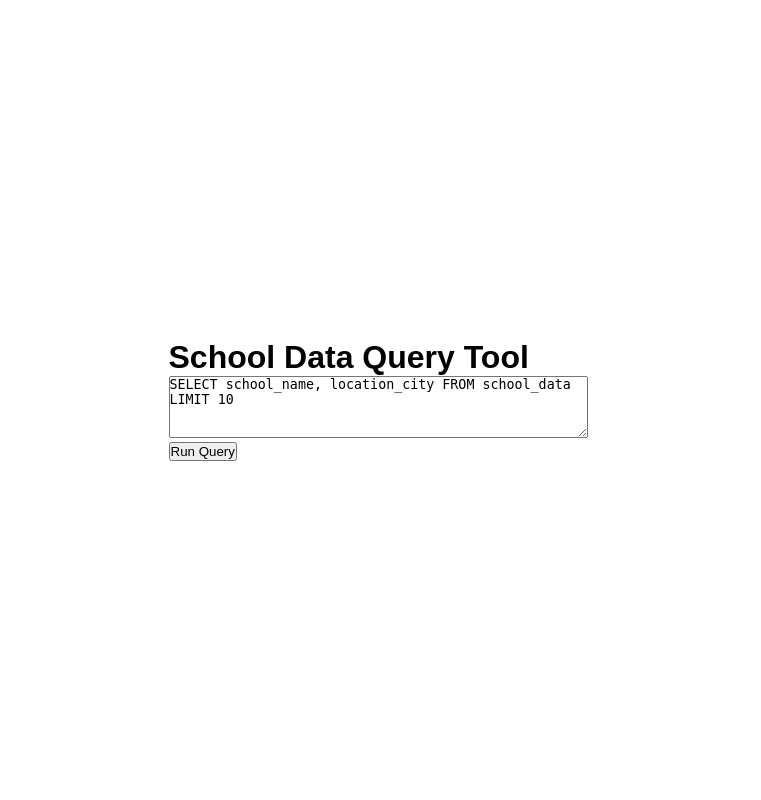
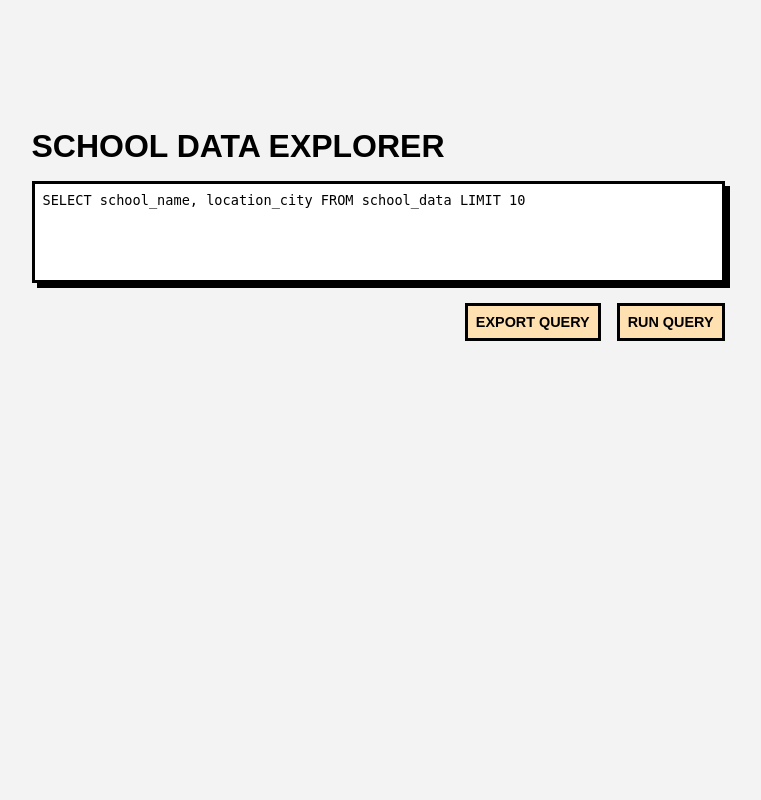
Before and after one commit to PaletteJack/curly-octo-engine, a Flask app: page / in a window 1280 px wide. Shown: the whole page, without its empty margins (262-1023 px from the left). Run offline with Flask 3, Linux system fonts and the light colour scheme.

Commit message:
modified load_db script to properly set numberical columns to 0 rather than NULL. improved styling of page. addded route to export query to csv file, should now be working.

```diff
--- a/main.py
+++ b/main.py
@@ -1,5 +1,5 @@
-from flask import Flask, request, jsonify, render_template, send_file
-import sqlite3
+from flask import Flask, request, render_template, send_file
+import sqlite3, json, io
 import pandas as pd
 
 app = Flask(__name__)
@@ -12,8 +12,11 @@ def export_csv():
     conn = sqlite3.connect('db.sqlite')
     df = pd.read_sql_query(query, conn)
     conn.close()
-    csv_file = df.to_csv('query_export.csv', index=False)
-    return send_file(csv_file, as_attachment=True, attachment_filename='query_export.csv', mimetype='text/csv')
+    buffer = io.StringIO()
+    df.to_csv(buffer, index=False)
+    buffer.seek(0)
+    bytes_output = io.BytesIO(buffer.getvalue().encode())
+    return send_file(bytes_output, as_attachment=True, download_name="export.csv", mimetype='text/csv')
 
 @app.route('/query', methods=["POST"])
 def run_query():
@@ -21,7 +24,7 @@ def run_query():
     conn = sqlite3.connect('db.sqlite')
     df = pd.read_sql_query(query, conn)
     conn.close()
-    return jsonify(df.to_dict(orient='records'))
+    return json.dumps(df.to_dict(orient='records'))
 
 @app.route("/", methods=["GET"])
 def home():
--- /dev/null
+++ b/static/index.js
@@ -0,0 +1,115 @@
+function capitalize(string) {
+    splitString = string.split("_")
+    capitalizedList = splitString.map(item => {
+          return item[0].toUpperCase() + item.slice(1)
+      });
+    return capitalizedList.join(" ")
+}
+
+async function runQuery() {
+    const query = document.getElementById('query').value;
+    const resultsDiv = document.getElementById('results');
+
+    try {
+        const response = await fetch('/query', {
+            method: 'POST',
+            headers: {
+                'Content-Type': 'application/json',
+            },
+            body: JSON.stringify({ query: query }),
+        });
+
+        if (!response.ok) {
+            throw new Error(`HTTP error! status: ${response.status}`);
+        }
+
+        const data = await response.json();
+
+        resultsDiv.innerHTML = '<h2>Results:</h2>';
+
+        if (!Array.isArray(data)) {
+            throw new Error('Unexpected response format');
+        }
+
+        if (data.length === 0) {
+            resultsDiv.innerHTML += '<p>No results found.</p>';
+            return;
+        }
+
+        const table = document.createElement('table');
+
+        // Create header row
+        const headerRow = table.insertRow();
+        for (const key in data[0]) {
+            const th = document.createElement('th');
+            th.textContent = capitalize(key);
+            headerRow.appendChild(th);
+        }
+
+        // Create data rows
+        data.forEach(item => {
+            const row = table.insertRow();
+            for (const key in item) {
+                const cell = row.insertCell();
+                cell.textContent = item[key];
+            }
+        });
+
+        resultsDiv.appendChild(table);
+
+    } catch (error) {
+        console.error('Error:', error);
+        resultsDiv.innerHTML = `<p style="color: red;">Error: ${error.message}</p>`;
+    }
+}
+
+async function exportQuery() {
+    const query = document.getElementById('query').value;
+
+    try {
+        const response = await fetch('/export', {
+            method: 'POST',
+            headers: {
+                'Content-Type': 'application/json',
+            },
+            body: JSON.stringify({ query: query }),
+        });
+
+        if (!response.ok) {
+            throw new Error(`HTTP error! status: ${response.status}`);
+        }
+
+        const contentDisposition = response.headers.get('Content-Disposition');
+        let filename = 'query_export.csv';
+        if (contentDisposition) {
+            const filenameMatch = contentDisposition.match(/filename="?(.+)"?/i);
+            if (filenameMatch) {
+                filename = filenameMatch[1];
+            }
+        }
+
+        const blob = await response.blob();
+        const url = window.URL.createObjectURL(blob);
+        const link = document.createElement('a');
+        link.href = url;
+        link.download = filename;
+        document.body.appendChild(link);
+        link.click();
+        document.body.removeChild(link);
+        window.URL.revokeObjectURL(url);
+
+    } catch (error) {
+        console.error('Error:', error);
+        alert('Failed to export CSV: ' + error.message);
+    }
+}
+
+function openDialog() {
+    const modal = document.querySelector("dialog")
+    modal.showModal()
+}
+
+function closeDialog() {
+    const modal = document.querySelector("dialog")
+    modal.close()
+}
--- a/static/styles.css
+++ b/static/styles.css
@@ -9,7 +9,99 @@
 }
 
 body {
+    height: 100dvh;
+    width: 100%;
+    background-color: #F3F3F3;
     display: grid;
-    height: 100dvh;
-    place-content: center;
+    justify-content: center;
 }
+
+main {
+    width: 100%;
+    max-width: 750px;
+    margin: 0 auto;
+    padding-top: 8rem;
+}
+
+header h1 {
+    margin-bottom: 1rem;
+    text-transform: uppercase;
+}
+
+table {
+    border-collapse: collapse;
+    width: 100%;
+}
+
+table td, table th {
+    border: 1px solid black;
+    padding: .5rem;
+}
+
+table tr:nth-child(even) {
+    background-color: #FFE0B0;
+}
+
+table tr:hover { background-color: #ddd;}
+
+table th {
+    text-align: left;
+    background-color: #FF8800;
+    position: sticky;
+    top: 0;
+}
+
+button {
+    border: 3px solid black;
+    text-transform: uppercase;
+    font-size: .9rem;
+    font-weight: bold;
+    padding: .5rem;
+    background-color: #FFE0B0;
+    cursor: pointer;
+}
+
+button:hover {
+    background-color: #FF8800;
+    box-shadow: rgba(0, 0, 0, 255) 5px 5px 0px;
+    scale: 1.05;
+}
+
+dialog {
+    position: fixed;
+    top: 50%;
+    left: 50%;
+    transform: translate(-50%, -50%);
+    padding: .8rem;
+    gap: 1rem;
+}
+
+dialog button {
+    margin-top: 1rem;
+    width: 100%;
+}
+
+#query {
+    border: 3px solid black;
+    padding: .5rem;
+    box-shadow: rgba(0, 0, 0, 255) 5px 5px 0px;
+    margin-bottom: 1rem;
+    font-size: .85rem;
+    outline: none;
+    resize: none;
+}
+
+#results {
+    max-height: 500px;
+    width: 100%;
+    overflow: auto;
+    padding: 1rem;
+    padding-top: 0;
+    margin-top: 1rem;
+}
+
+.btn-group {
+    display: flex;
+    flex-direction: row-reverse;
+    gap: 1rem;
+}
--- a/templates/base.html
+++ b/templates/base.html
@@ -8,11 +8,11 @@
     {% block extra_head %}{% endblock %}
 </head>
 <body>
-    <header>
-        <h1>{% block header %}School Data Explorer{% endblock %}</h1>
-    </header>
 
     <main>
+        <header>
+            <h1>School Data Explorer</h1>
+        </header>
         {% block content %}
         {% endblock %}
     </main>
--- a/templates/index.html
+++ b/templates/index.html
@@ -5,70 +5,20 @@
 {% block header %}School Data Query Tool{% endblock %}
 
 {% block content %}
-    <textarea id="query" rows="4" cols="50">SELECT school_name, location_city FROM school_data LIMIT 10</textarea>
+    <textarea id="query" rows="5" cols="80">SELECT school_name, location_city FROM school_data LIMIT 10</textarea>
     <br>
-    <button onclick="runQuery()">Run Query</button>
+    <div class="btn-group">
+        <button onclick="runQuery()">RUN QUERY</button>
+        <button onclick="exportQuery()">EXPORT QUERY</button>
+        {# <button onclick="openDialog()">SHOW HEADERS</button> #}
+    </div>
     <div id="results"></div>
+    <dialog>
+        <p>Greetings, one and all!</p>
+        <button onclick="closeDialog()">OK</button>
+    </dialog>
 {% endblock %}
 
 {% block scripts %}
-<script>
-    async function runQuery() {
-        const query = document.getElementById('query').value;
-        const resultsDiv = document.getElementById('results');
-
-        try {
-            const response = await fetch('/query', {
-                method: 'POST',
-                headers: {
-                    'Content-Type': 'application/json',
-                },
-                body: JSON.stringify({ query: query }),
-            });
-
-            if (!response.ok) {
-                throw new Error(`HTTP error! status: ${response.status}`);
-            }
-
-            const data = await response.json();
-
-            resultsDiv.innerHTML = '<h2>Results:</h2>';
-
-            if (!Array.isArray(data)) {
-                throw new Error('Unexpected response format');
-            }
-
-            if (data.length === 0) {
-                resultsDiv.innerHTML += '<p>No results found.</p>';
-                return;
-            }
-
-            const table = document.createElement('table');
-            table.border = '1';
-
-            // Create header row
-            const headerRow = table.insertRow();
-            for (const key in data[0]) {
-                const th = document.createElement('th');
-                th.textContent = key;
-                headerRow.appendChild(th);
-            }
-
-            // Create data rows
-            data.forEach(item => {
-                const row = table.insertRow();
-                for (const key in item) {
-                    const cell = row.insertCell();
-                    cell.textContent = item[key];
-                }
-            });
-
-            resultsDiv.appendChild(table);
-
-        } catch (error) {
-            console.error('Error:', error);
-            resultsDiv.innerHTML = `<p style="color: red;">Error: ${error.message}</p>`;
-        }
-    }
-</script>
+<script src="{{ url_for('static', filename='index.js') }}"></script>
 {% endblock %}
```
Also changed, not shown: scripts/load_db.py (+25 -1 lines).
